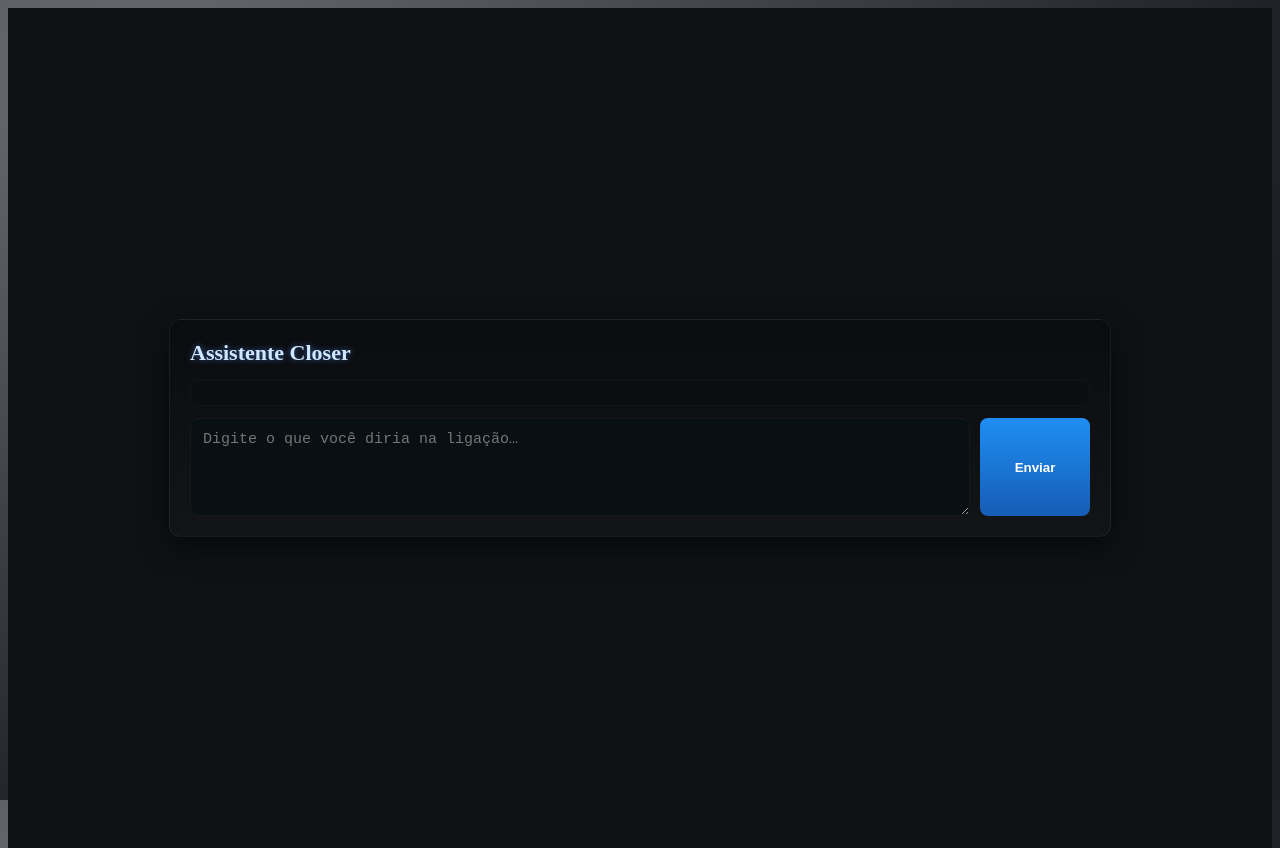
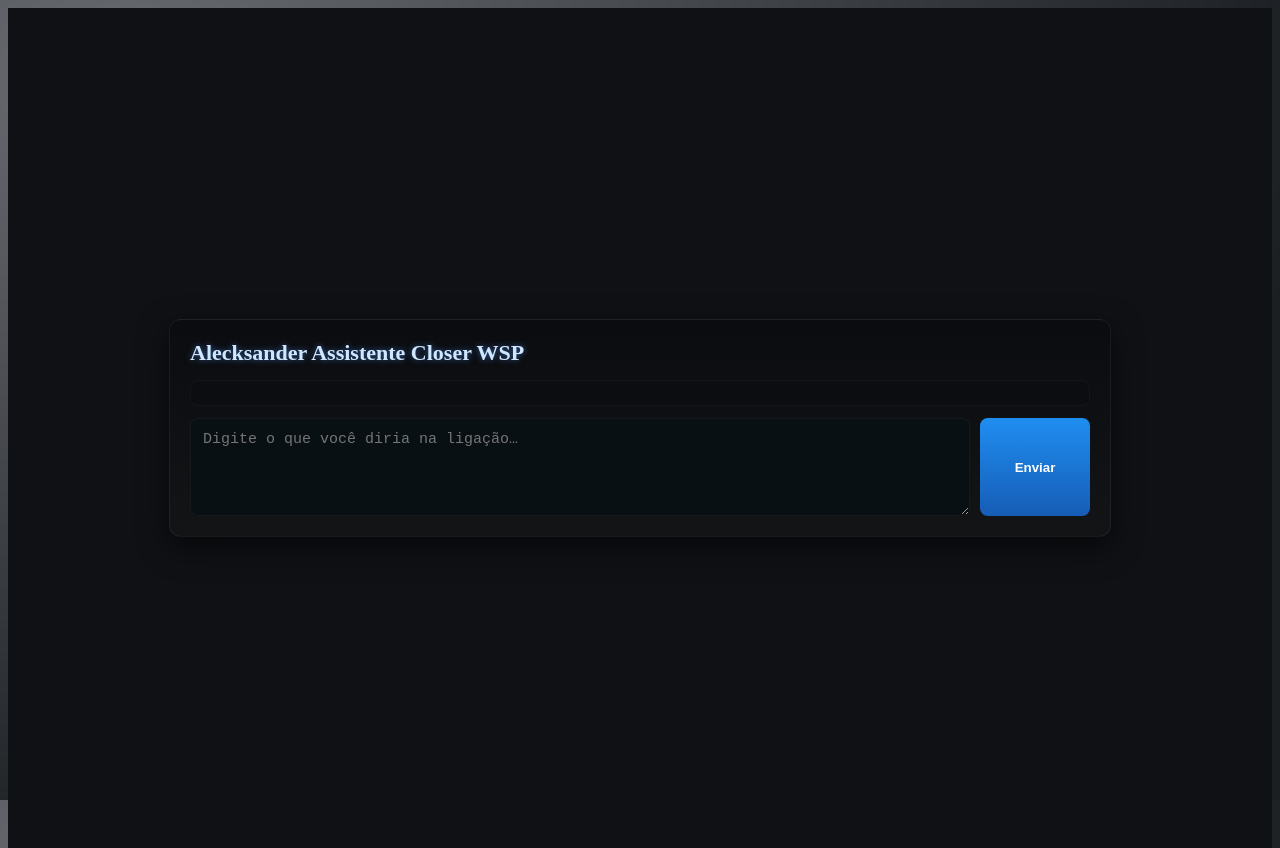
Before and after one commit to alecksander-sena/pwa-closer-assistant, a React (Vite) app: page / in a window 1280 px wide. Built offline with nearby package versions, Linux system fonts and the light colour scheme.

Commit message:
Ajustando Nome no FrontEnd

```diff
--- a/src/AIChat.tsx
+++ b/src/AIChat.tsx
@@ -49,7 +49,7 @@ export default function AIChat() {
   return (
     <div style={styles.page}>
       <div style={styles.container}>
-        <h2 style={styles.title}>Assistente Closer</h2>
+        <h2 style={styles.title}>Alecksander Assistente Closer WSP</h2>
 
         <div style={styles.chatBox}>
           {messages.map((m, i) => (
--- a/src/components/chat/ChatBox.tsx
+++ b/src/components/chat/ChatBox.tsx
@@ -60,7 +60,7 @@ export default function ChatBox() {
         <div className="flex items-center gap-3">
           <div className="w-10 h-10 rounded-full bg-gradient-to-br from-cyan-400 to-violet-500 shadow-neon flex items-center justify-center text-black font-bold">AI</div>
           <div>
-            <div className="text-lg font-semibold">Assistente Closer</div>
+            <div className="text-lg font-semibold">Alecksander Assistente Closer WSP</div>
             <div className="text-xs text-slate-400">Simule clientes e receba scripts prontos</div>
           </div>
         </div>
```
